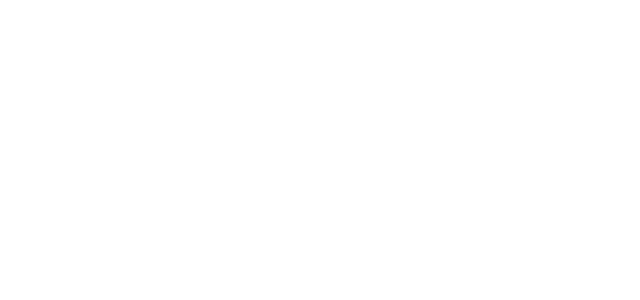
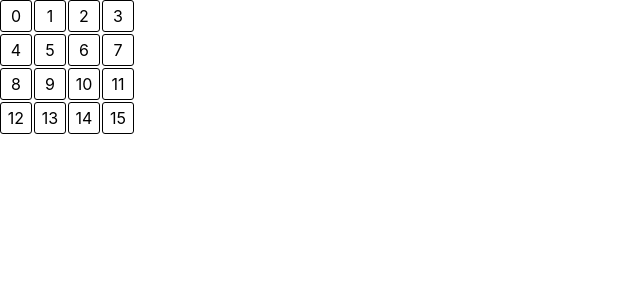
Before and after one commit to PierceLanternStudios/15tile, a React (Create React App) app: page / in a window 1280 px wide. Shown: the top 300 px of the page, without its empty margins (0-640 px from the left). Built offline with nearby package versions, Linux system fonts and the light colour scheme.

Commit message:
basic render of grid with CSS

```diff
--- /dev/null
+++ b/src/features/game/game.module.css
@@ -0,0 +1,21 @@
+.grid {
+  display: flex;
+  flex-direction: column;
+  row-gap: 2px;
+}
+
+.row {
+  display: flex;
+  flex-direction: row;
+  column-gap: 2px;
+}
+
+.cell {
+  display: flex;
+  align-items: center;
+  justify-content: center;
+  width: 30px;
+  height: 30px;
+  border: 1px solid black;
+  border-radius: 3px;
+}
--- a/src/features/game/game.tsx
+++ b/src/features/game/game.tsx
@@ -2,9 +2,21 @@
 
 import { useAppDispatch, useAppSelector } from "../../app/hooks";
 import { selectGrid } from "./gameSlice";
+import styles from "./game.module.css";
 
 export function Counter() {
   const dispatch = useAppDispatch();
+  const grid = useAppSelector(selectGrid);
 
-  return <div></div>;
+  return (
+    <div className={styles.grid}>
+      {grid.map((row) => (
+        <div className={styles.row}>
+          {row.map((cell) => (
+            <div className={styles.cell}>{cell}</div>
+          ))}
+        </div>
+      ))}
+    </div>
+  );
 }
```
